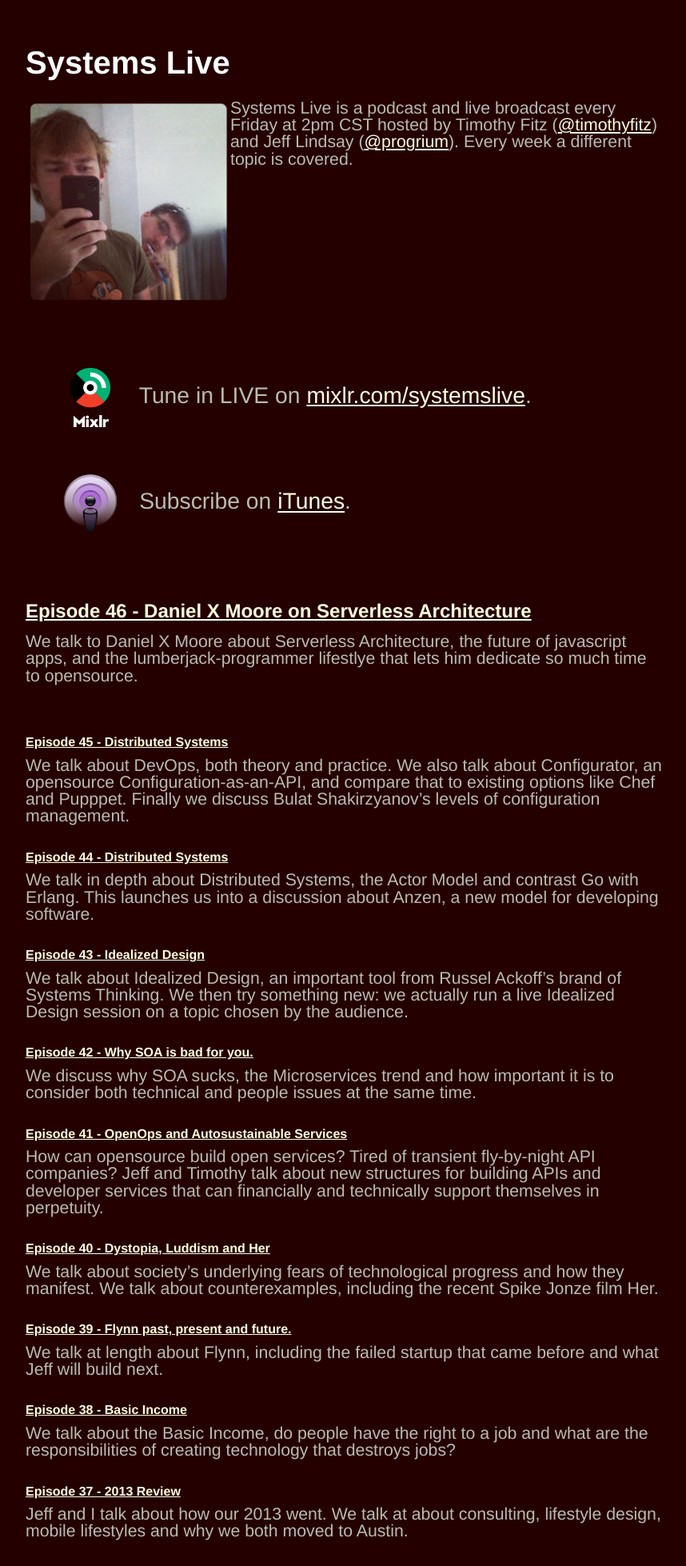
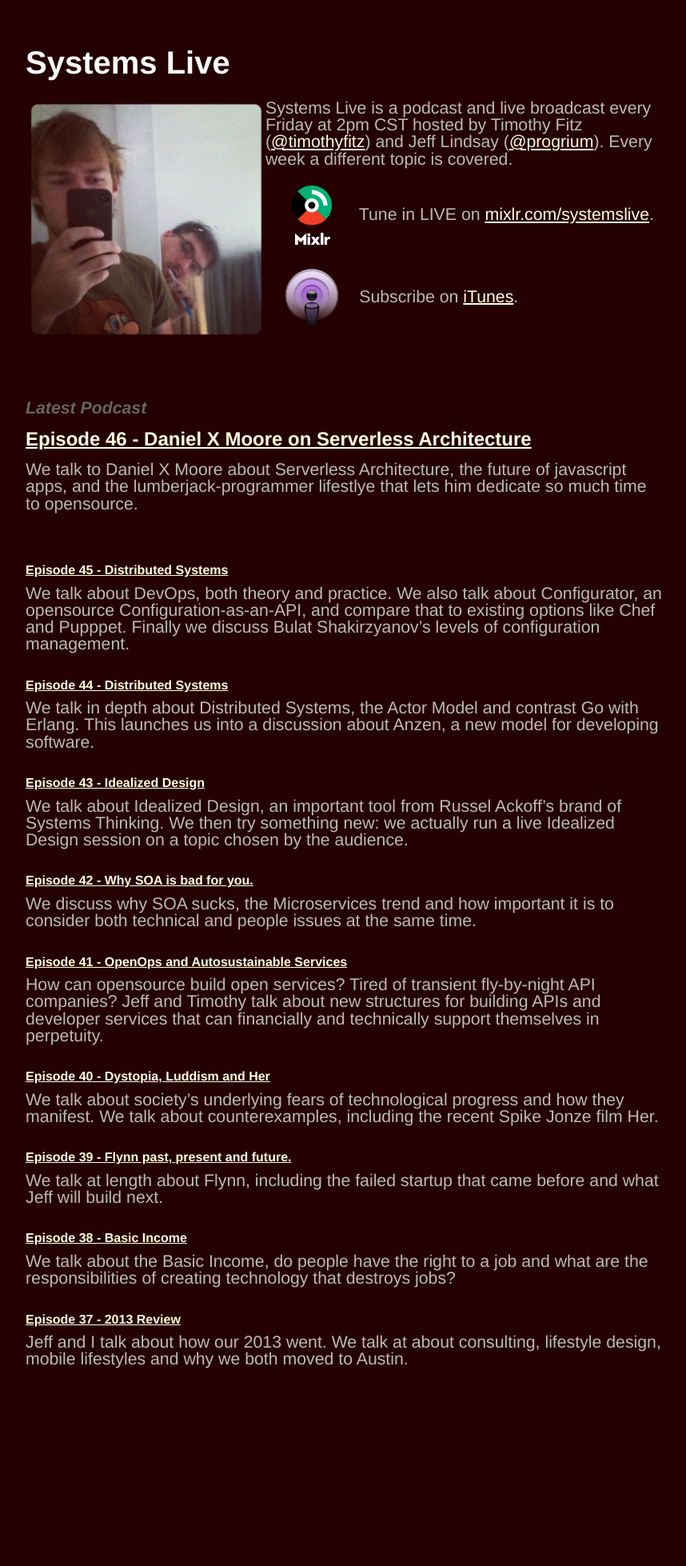
Before and after one commit to TimothyFitz/SystemsLive, a Jekyll site: the page built from index.html, in a window 1280 px wide. Shown: the whole page at 80% size, without its empty margins (68-926 px from the left). Built offline with Jekyll 4.4.1, drawn with Linux system fonts in a browser that asks for light colours; after the commit the page ends 1743 px from its top, so only the background shows below that.

Commit message:
Style tweaks to differentiate latest podcast better.

```diff
--- a/css/styles.css
+++ b/css/styles.css
@@ -106,14 +106,16 @@
 }
 
 .bigimg {
-  max-width: 256px;
+  max-width: 300px;
   float: left;
   margin-bottom: 1em;
 }
 
 .callout {
-  margin: 2em 1em;
-  font-size: 133%;
+  font-size: 100%;
+  display: inline-block;
+  margin: 0.25em;
+  margin-top: 1em;
 }
 
 .callout .imgwrap {
@@ -127,3 +129,10 @@
   display: inline-block;
   vertical-align: middle;
 }
+
+.latest {
+  font-style: italic;
+  font-size: 133%;
+  font-weight: bold;
+  color: #66665A;
+}
--- a/index.html
+++ b/index.html
@@ -9,7 +9,7 @@
 <div class="description">
 	<img class="bigimg" src="/images/itunes.jpg">
 
-	<div class="clearfix">
+	<div>
 	Systems Live is a podcast and live broadcast every Friday at 2pm CST hosted by Timothy Fitz (<a href="http://twitter.com/timothyfitz">@timothyfitz</a>) and Jeff Lindsay (<a href="http://twitter.com/progrium">@progrium</a>). Every week a different topic is covered.
 	</div>
 	<div class="callout">
@@ -23,7 +23,9 @@
 </div>
 
 
-
+<div class="latest">
+	Latest Podcast
+</div>
 {% for post in site.posts %}
   <div class="post {% if forloop.first %}first{% endif %}">
     <h2 class="title"><a href="{{ post.link }}">{{ post.title }}</a></h2>
```
